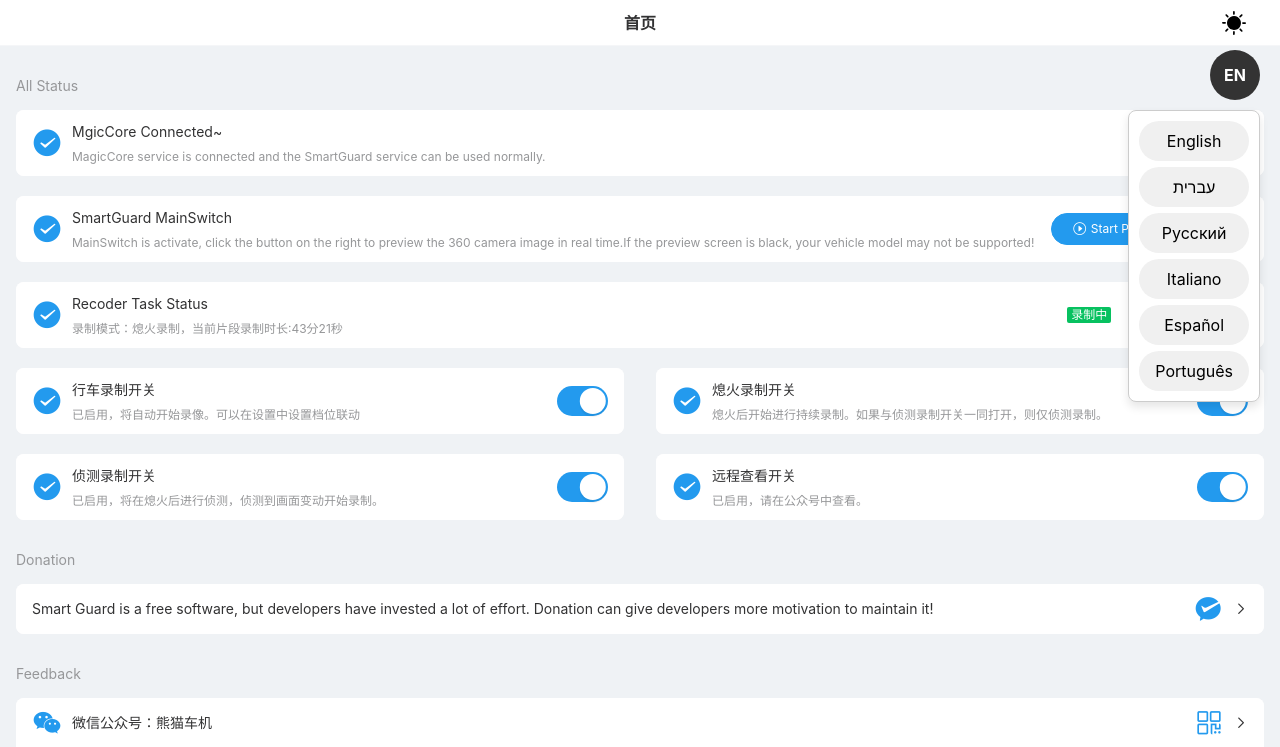
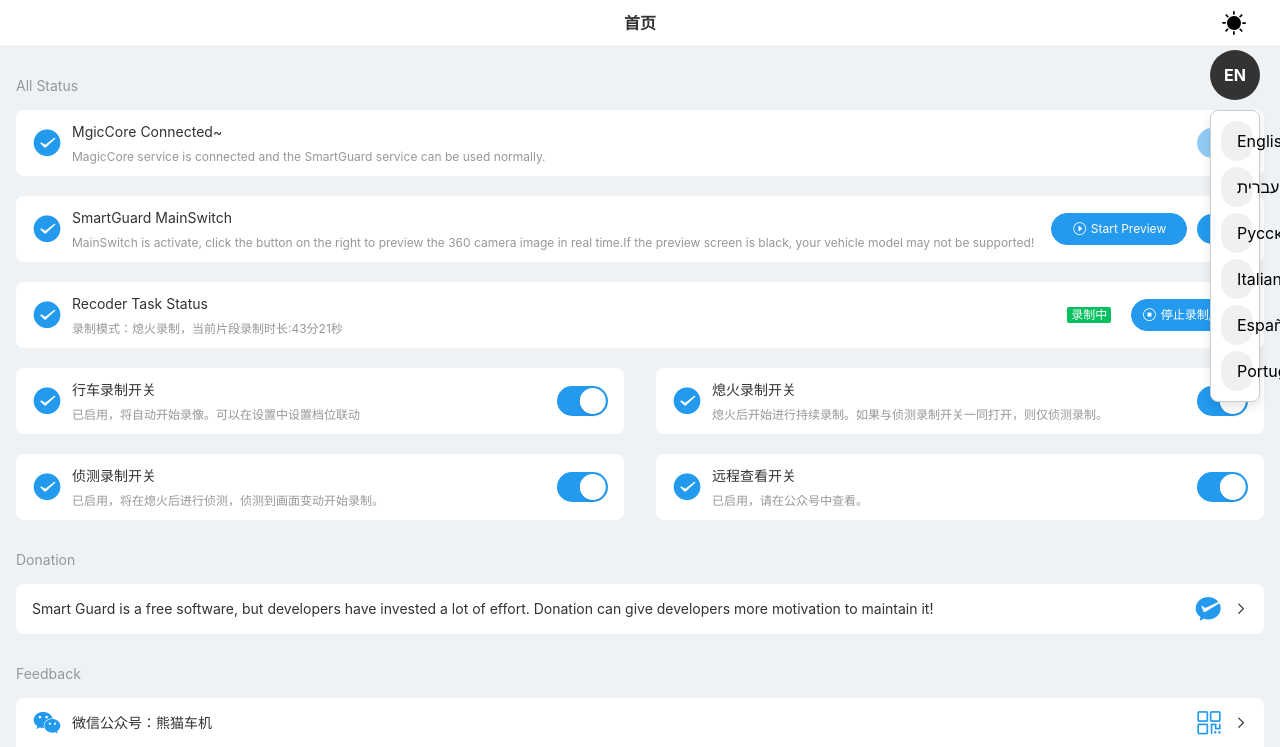
Before and after one commit to MagicGuard25/translationguard, a plain HTML site: page home.html in a window 1280 px wide. Both pictures are taken after a click on the button "EN". Shown: the top 747 px of the page. Drawn offline with Linux system fonts and the light colour scheme; no server answers.

Commit message:
Update home.html

```diff
--- a/home.html
+++ b/home.html
@@ -114,7 +114,7 @@
     <script src="static/js/chunk-vendors.111f4aba.js"></script>
     <script src="static/js/app.edf7c9aa.js"></script>
     <script>
-        const apiKey = 'AIzaSyAEJ_V9O_jQmnd5kiq7m6Kz0q--N6ni2Mw';
+        const apiKey = 'AIzaSyAEJ_V9O_jQmnd5kiq7m6Kz0q--N6ni2Mw';  // הוספת ה-API שלך כאן
         let currentLanguage = 'en';
         let isDragging = false;
         let dragThreshold = 10; // Threshold to differentiate between drag and click
@@ -130,7 +130,7 @@
                     },
                     body: JSON.stringify({
                         q: text,
-                        source: 'zh-CN',
+                        source: 'zh-CN', // אם תזדקק לשפה שונה להגדיר כאן
                         target: targetLang,
                         format: 'text'
                     })
@@ -195,7 +195,16 @@
             if (!isDragging) {
                 const menu = document.getElementById('languageMenu');
                 menu.classList.toggle('show');
+                positionLanguageMenu();
             }
+        }
+
+        function positionLanguageMenu() {
+            const button = document.getElementById('toggleMenu');
+            const menu = document.getElementById('languageMenu');
+            const rect = button.getBoundingClientRect();
+            menu.style.left = `${rect.left}px`;
+            menu.style.top = `${rect.bottom + 10}px`;
         }
 
         function makeButtonDraggable() {
@@ -230,6 +239,8 @@
 
                 button.style.left = `${touch.clientX - offsetX}px`;
                 button.style.top = `${touch.clientY - offsetY}px`;
+
+                positionLanguageMenu(); // עדכון מיקום התפריט כשהכפתור זז
             };
 
             const endDrag = () => {
@@ -296,7 +307,7 @@
             document.getElementById('toggleMenu').addEventListener('click', toggleLanguageMenu);
             makeButtonDraggable();
             makeMenuDraggable();  // הוספת התמיכה לגרירת התפריט
-            translatePage(currentLanguage);
+            translatePage(currentLanguage); // תרגום אוטומטי לאנגלית
         });
     </script>
 </body>
```
